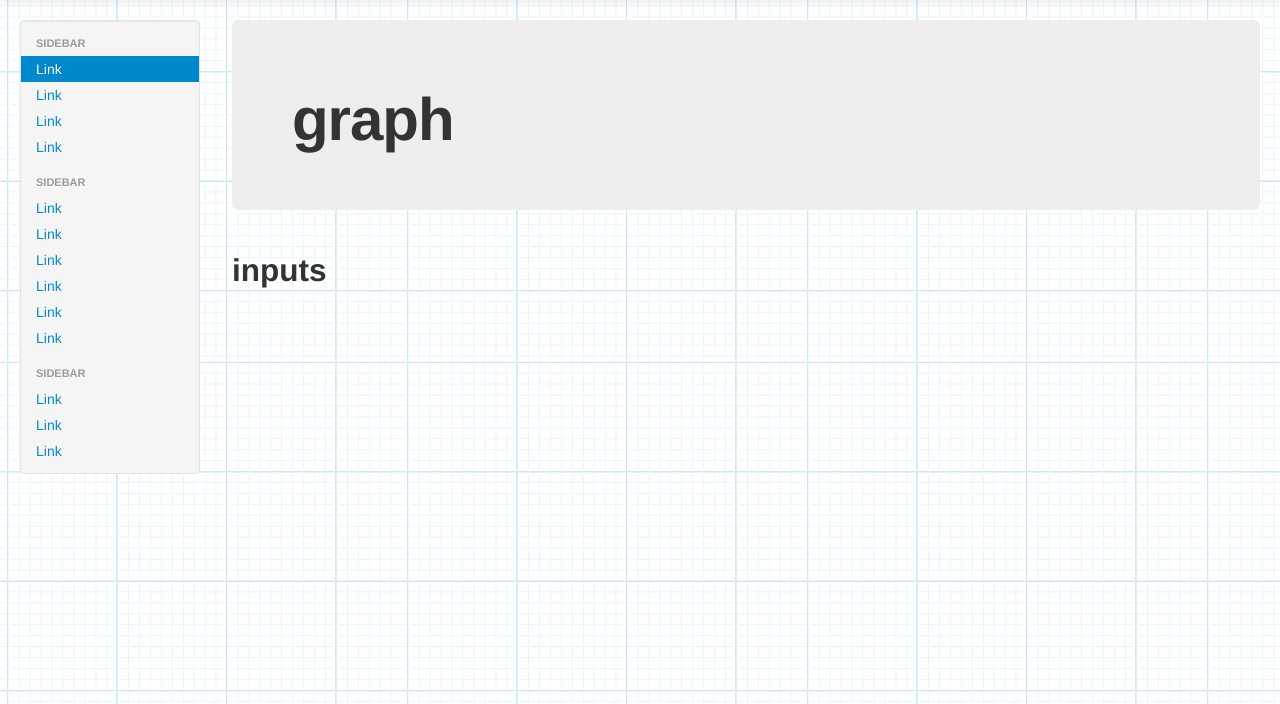
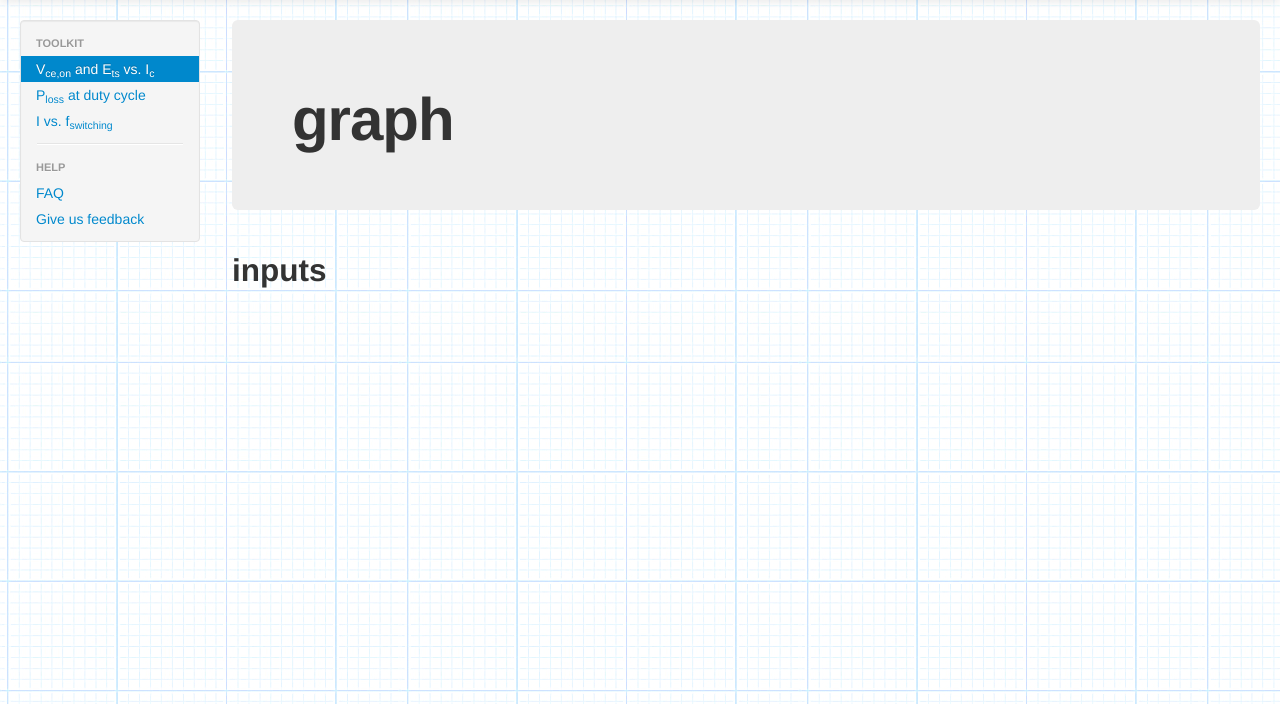
Before and after one commit to rbhobe/igbt, a PHP site: page / in a window 1280 px wide. Shown: the part 41-745 px from the top of the page. Run offline with PHP 8.4, Linux system fonts and the light colour scheme; some libraries are stand-ins or nearby versions.

Commit message:
sidebar links

```diff
--- a/index.php
+++ b/index.php
@@ -50,22 +50,14 @@
             <!--Sidebar content-->
             <div class="well sidebar-nav">
             <ul class="nav nav-list">
-              <li class="nav-header">Sidebar</li>
-              <li class="active"><a href="#">Link</a></li>
-              <li><a href="#">Link</a></li>
-              <li><a href="#">Link</a></li>
-              <li><a href="#">Link</a></li>
-              <li class="nav-header">Sidebar</li>
-              <li><a href="#">Link</a></li>
-              <li><a href="#">Link</a></li>
-              <li><a href="#">Link</a></li>
-              <li><a href="#">Link</a></li>
-              <li><a href="#">Link</a></li>
-              <li><a href="#">Link</a></li>
-              <li class="nav-header">Sidebar</li>
-              <li><a href="#">Link</a></li>
-              <li><a href="#">Link</a></li>
-              <li><a href="#">Link</a></li>
+              <li class="nav-header">Toolkit</li>
+              <li class="active"><a href="#">V<sub>ce,on</sub> and E<sub>ts</sub> vs. I<sub>c</sub></a></li>
+              <li><a href="#">P<sub>loss</sub> at duty cycle</a></li>
+              <li><a href="#">I vs. f<sub>switching</sub></a></li>
+              <li class="divider"></li>
+              <li class="nav-header">Help</li>
+              <li><a href="#">FAQ</a></li>
+              <li><a href="#">Give us feedback</a></li>
             </ul>
           </div>
         </div>
@@ -82,8 +74,25 @@
         </div>
       </div>
     </div>
+
     <script src="http://code.jquery.com/jquery.js"></script>
     <script src="lib/bootstrap/js/bootstrap.min.js"></script>
+    <script src="http://www.parsecdn.com/js/parse-1.2.7.min.js"></script>
+
+    <script type="text/javascript">
+
+        Parse.initialize("nMHlX6LAe9u4b8mrCf4Z6U7LFe8qqtmRyf2QJS4i", "j48WOEkenEsDmE70X63KzFNj12sH5TrZlsYbKnWY");
+
+        var TestObject = Parse.Object.extend("TestObject");
+        var testObject = new TestObject();
+        testObject.save({foo: "bar"}, {
+          success: function(object) {
+            alert("yay! it worked");
+          }
+        });
+
+    </script>
+
   </body>
 </html>
 
```
